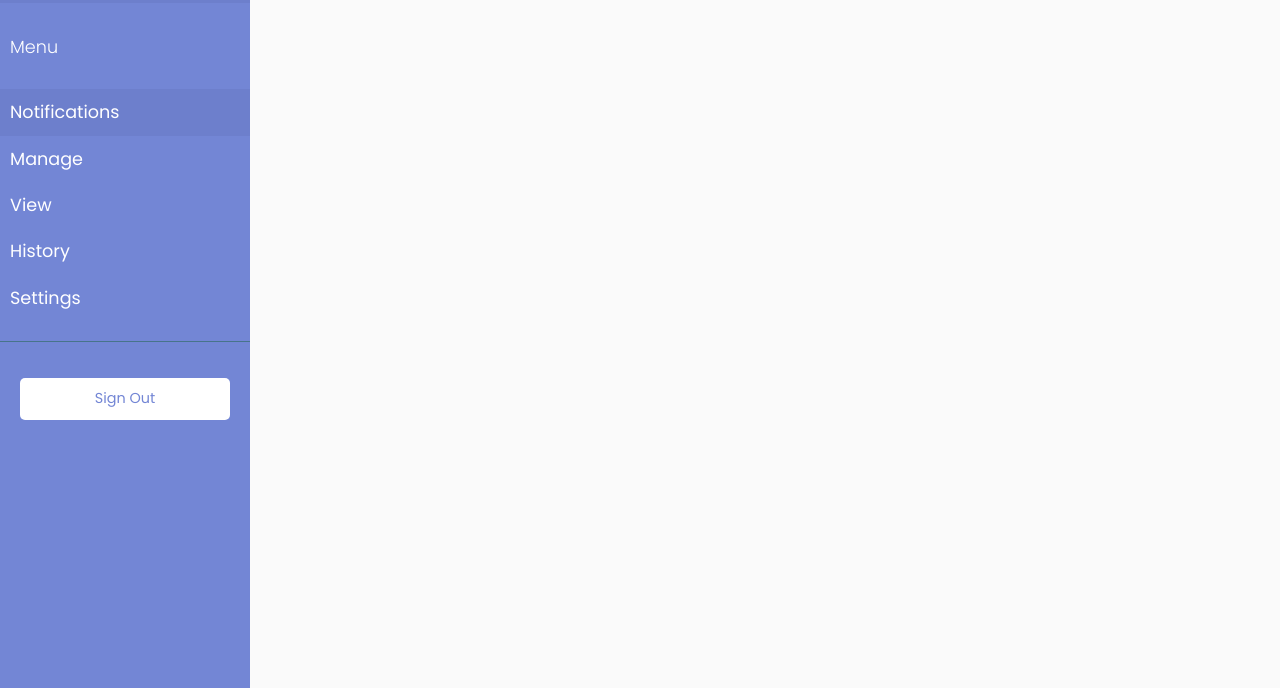
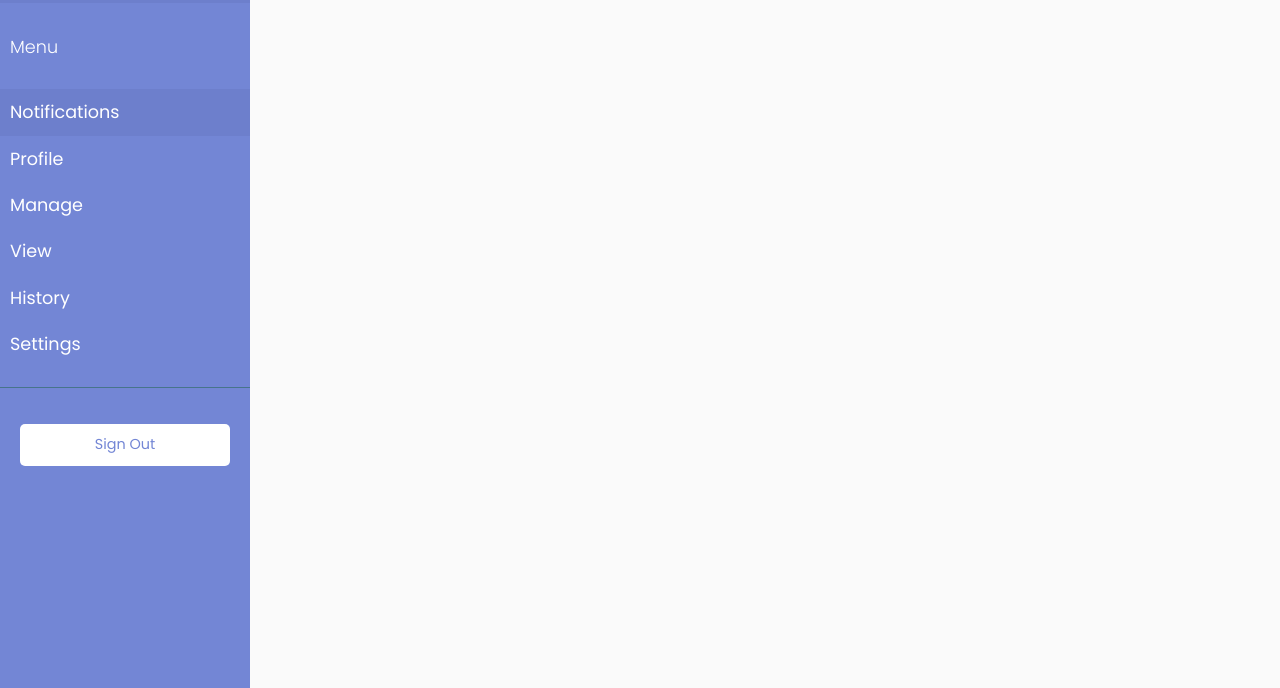
Before and after one commit to dnorton94/BAPRASHackathon, a website: page index.html in a window 1280 px wide. Shown: the part 112-800 px from the top of the page. Drawn offline with nearby package versions, Linux system fonts and the light colour scheme.

Commit message:
install node

```diff
--- a/index.html
+++ b/index.html
@@ -27,6 +27,9 @@
                                 <p>Menu</p>
                                 <li class="active">
                                     <a href="#homeSubmenu" data-toggle="collapse" aria-expanded="false">Notifications</a>
+                                </li>
+                                <li>
+                                    <a href="#">Profile</a>
                                 </li>
                                 <li>
                                     <a href="#">Manage</a>
```
Also changed, not shown: package.json (added, +22 -0 lines), splash.html (+2 -0 lines), 1 other file.
